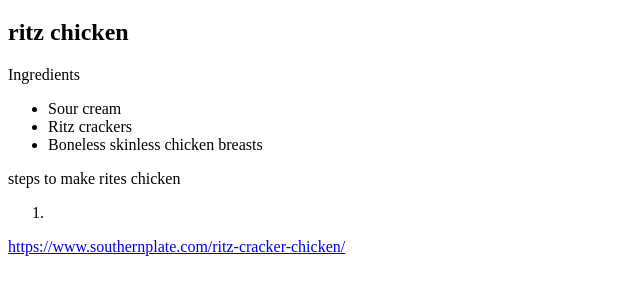
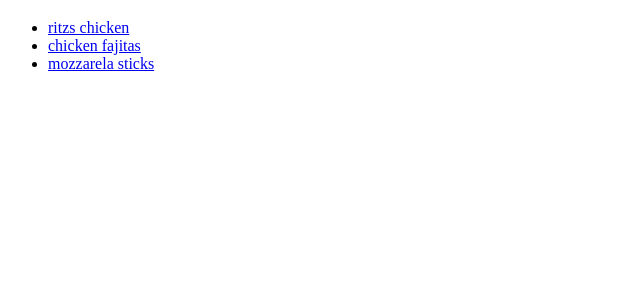
Before and after one commit to evantorbik-tech/recipes, a plain HTML site: page index.html in a window 1280 px wide. Shown: the part 61-356 px from the top of the page, without its empty margins (0-640 px from the left). Drawn offline with Linux system fonts and the light colour scheme.

Commit message:
Update index.html

```diff
--- a/index.html
+++ b/index.html
@@ -6,18 +6,10 @@
   </head>
   <body>
     <h1>My Recipes</h1>
-    <h2>ritz chicken</h2>
-    Ingredients
     <ul>
-        <li>Sour cream</li>
-        <li>Ritz crackers</li>
-        <li>Boneless skinless chicken breasts</li>
+    <li><a href="ritzchicken.html">ritzs chicken</a></li>
+    <li><a href="chickenfajitas.html">chicken fajitas</a></li>
+    <li><a href="mozzarelasticks.html">mozzarela sticks</a></li>
     </ul>
-    steps to make rites chicken
-    <ol>
-        <li></li>
-    </ol>
-
-    <a href="https://www.southernplate.com/ritz-cracker-chicken/">https://www.southernplate.com/ritz-cracker-chicken/</a>
   </body>
 </html>
```
